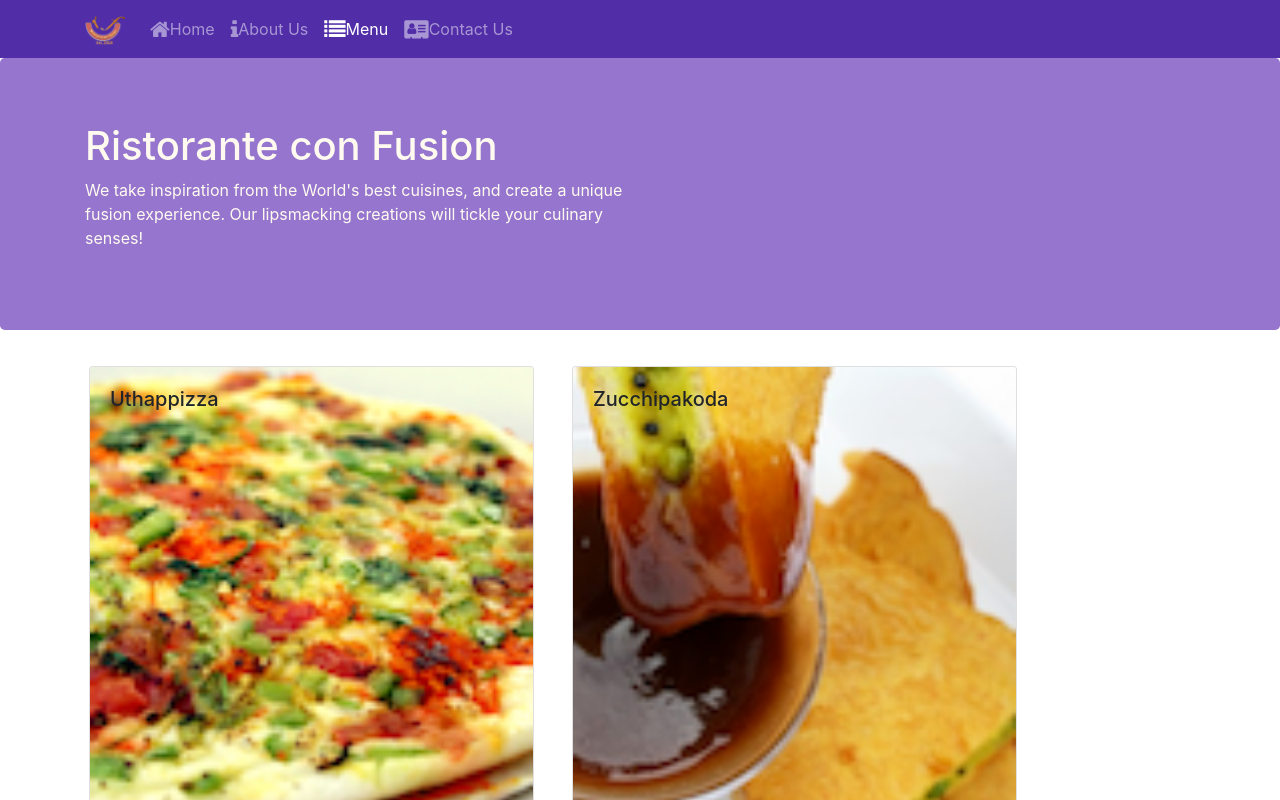
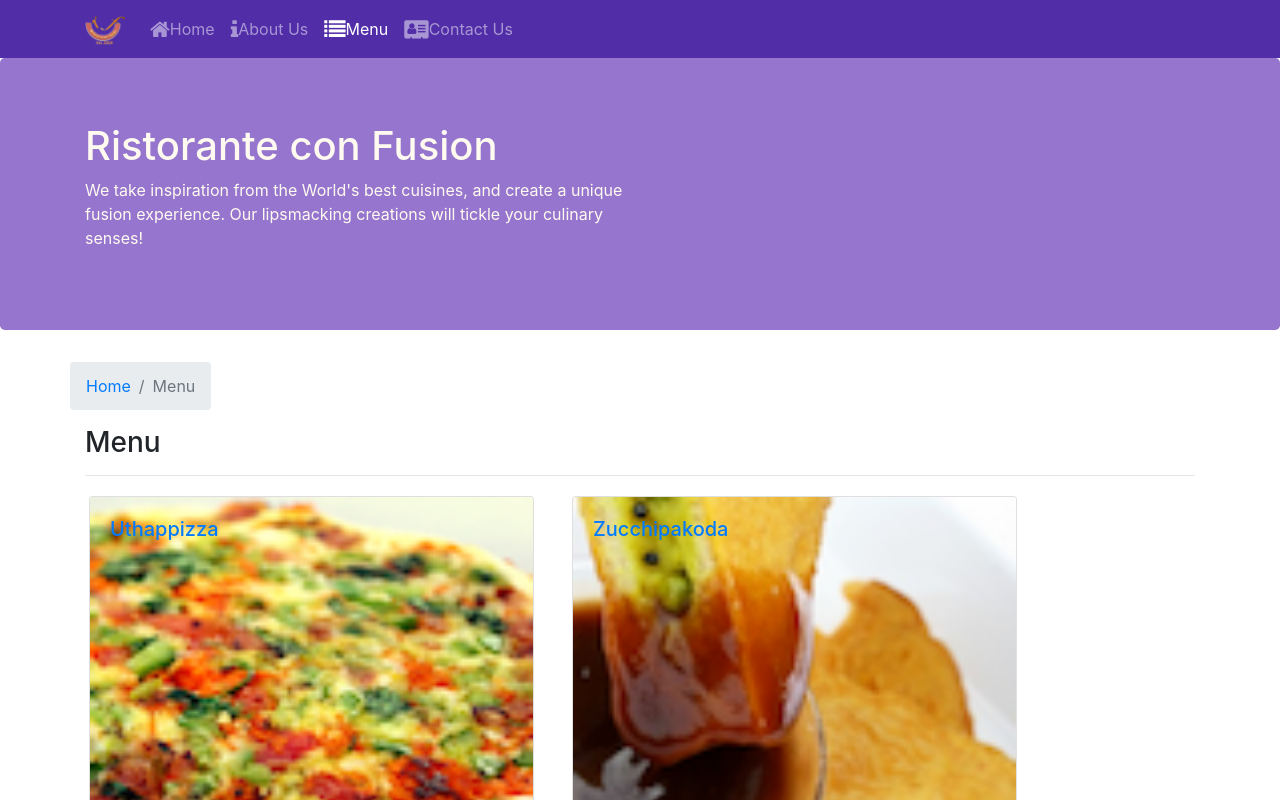
Before and after one commit to jhonnydv/FrontEndDevelopmentWithReact, a React (Create React App) app in the folder confusion/my-app/: page /menu in a window 1280 px wide. Shown: the top 800 px of the page. Built offline with nearby package versions, Linux system fonts and the light colour scheme.

Commit message:
Single Page Applications Part 2
feat : Single Page Applications Part 2

```diff
--- a/confusion/my-app/src/components/ContactComponent.js
+++ b/confusion/my-app/src/components/ContactComponent.js
@@ -1,8 +1,20 @@
 import React from 'react';
+import { Breadcrumb, BreadcrumbItem } from 'reactstrap';
+import { Link } from 'react-router-dom';
 
 function Contact(props) {
     return (
         <div className="container">
+              <div className="row">
+                <Breadcrumb>
+                    <BreadcrumbItem><Link to="/home">Home</Link></BreadcrumbItem>
+                    <BreadcrumbItem active>Contact Us</BreadcrumbItem>
+                </Breadcrumb>
+                <div className="col-12">
+                    <h3>Contact Us</h3>
+                    <hr />
+                </div>
+            </div>
             <div className="row row-content">
                 <div className="col-12">
                     <h3>Location Information</h3>
--- a/confusion/my-app/src/components/DishdetailComponent.js
+++ b/confusion/my-app/src/components/DishdetailComponent.js
@@ -1,9 +1,7 @@
 import React, { Component } from "react";
-import {
-    Card, CardImg, CardText, CardBody,
-    CardTitle,
-} from 'reactstrap';
-import moment from 'moment'
+import { Card, CardImg, CardText, CardBody,
+        CardTitle, Breadcrumb, BreadcrumbItem } from 'reactstrap';
+import { Link } from 'react-router-dom';
 
 
 function RenderDish({ dish }) {
@@ -44,11 +42,21 @@
     return (
         <div className="container">
         <div className="row">
+            <Breadcrumb>
+                <BreadcrumbItem><Link to="/menu">Menu</Link></BreadcrumbItem>
+                <BreadcrumbItem active>{props.dish.name}</BreadcrumbItem>
+            </Breadcrumb>
+            <div className="col-12">
+                <h3>{props.dish.name}</h3>
+                <hr />
+            </div>
+        </div>
+        <div className="row">
             <div className="col-12 col-md-5 m-1">
-                        <RenderDish dish={dish} />
+                <RenderDish dish={props.dish} />
             </div>
             <div className="col-12 col-md-5 m-1">
-                        <RenderComments comments={dish.comments} />
+                <RenderComments comments={props.comments} />
             </div>
         </div>
         </div>
--- a/confusion/my-app/src/components/MainComponent.js
+++ b/confusion/my-app/src/components/MainComponent.js
@@ -9,6 +9,7 @@
 import Footer from './FooterComponent';
 import { Switch, Route, Redirect } from 'react-router-dom';
 import Contact from './ContactComponent';
+import DishDetail from './DishdetailComponent';
 
 class Main extends Component {
 
@@ -23,6 +24,13 @@
   }
 
   render() {
+      const DishWithId = ({match}) => {
+          return(
+              <DishDetail dish={this.state.dishes.filter((dish) => dish.id ===
+                parseInt(match.params.dishId,10))[0]}
+                comments={this.state.comments.filter((comment) => comment.dishId === parseInt(match.params.dishId,10))} />
+          )
+      }
       const Homepage = () => {
           return (
               <Home
@@ -39,6 +47,7 @@
             <Route path="/home" component={Homepage}/>
             <Route exact path="/menu" component={() => <Menu dishes={this.state.dishes}/>}/>
             <Route exact path="/contactus" component={Contact}/>
+            <Route path="/menu/:dishId" component={DishWithId}/>
             <Redirect to="/home"/>
         </Switch>
         <Footer/>
--- a/confusion/my-app/src/components/MenuComponent.js
+++ b/confusion/my-app/src/components/MenuComponent.js
@@ -1,18 +1,20 @@
 import React from "react";
 import {
   Card, CardImg, CardImgOverlay,
-  CardTitle
+  CardTitle, Breadcrumb, BreadcrumbItem,
 } from 'reactstrap';
+import { Link } from 'react-router-dom';
 
 
-function RenderMenuItem({ dish, onClick }) {
+function RenderMenuItem ({dish, onClick}) {
   return (
-    <Card key={dish.id}
-      onClick={() => onClick(dish.id)}>
+      <Card>
+          <Link to={`/menu/${dish.id}`} >
               <CardImg width="100%" src={dish.image} alt={dish.name} />
               <CardImgOverlay>
                   <CardTitle>{dish.name}</CardTitle>
               </CardImgOverlay>
+          </Link>
       </Card>
   );
 }
@@ -28,6 +30,16 @@
   return (
     <div className="container">
         <div className="row">
+            <Breadcrumb>
+                <BreadcrumbItem><Link to="/home">Home</Link></BreadcrumbItem>
+                <BreadcrumbItem active>Menu</BreadcrumbItem>
+            </Breadcrumb>
+            <div className="col-12">
+                <h3>Menu</h3>
+                <hr />
+            </div>
+        </div>
+        <div className="row">
             {menu}
         </div>
     </div>
```
Lines whose indentation alone changed are shown as unchanged.
